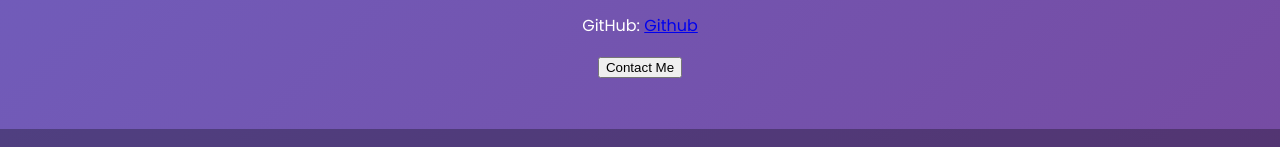
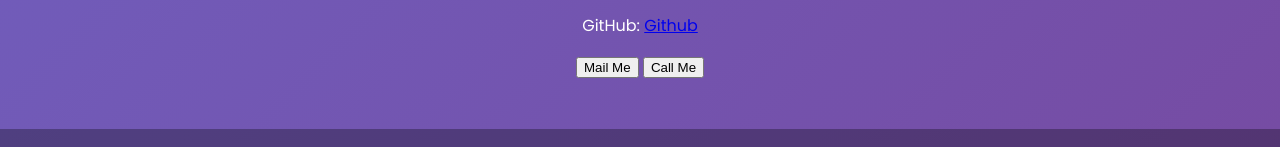
Before and after one commit to bhanukiran414/portfolio, a plain HTML site: page index.html in a window 1280 px wide. Shown: the part 3141-3288 px from the top of the page. Drawn offline with Linux system fonts and the light colour scheme.

Commit message:
Update index.html

```diff
--- a/index.html
+++ b/index.html
@@ -93,7 +93,8 @@
         <p>Email: bhanukirankumarreddy777@gmail.com</p>
         <p>LinkedIn: <a href="https://www.linkedin.com/in/bhanu-kiran-kumar-reddy-498b9b276/">linkedin</a></p>
         <p>GitHub: <a href="https://github.com/bhanukiran414">Github</a></p>
-        <button onclick="window.location.href='mailto:bhanukirankumarreddy777@gmail.com'">Contact Me</button>
+        <button onclick="window.location.href='mailto:bhanukirankumarreddy777@gmail.com'">Mail Me</button>
+        <button onclick="window.location.href='tel:+916305896861'">Call Me</button>
     </section>
 
     <footer>
```
